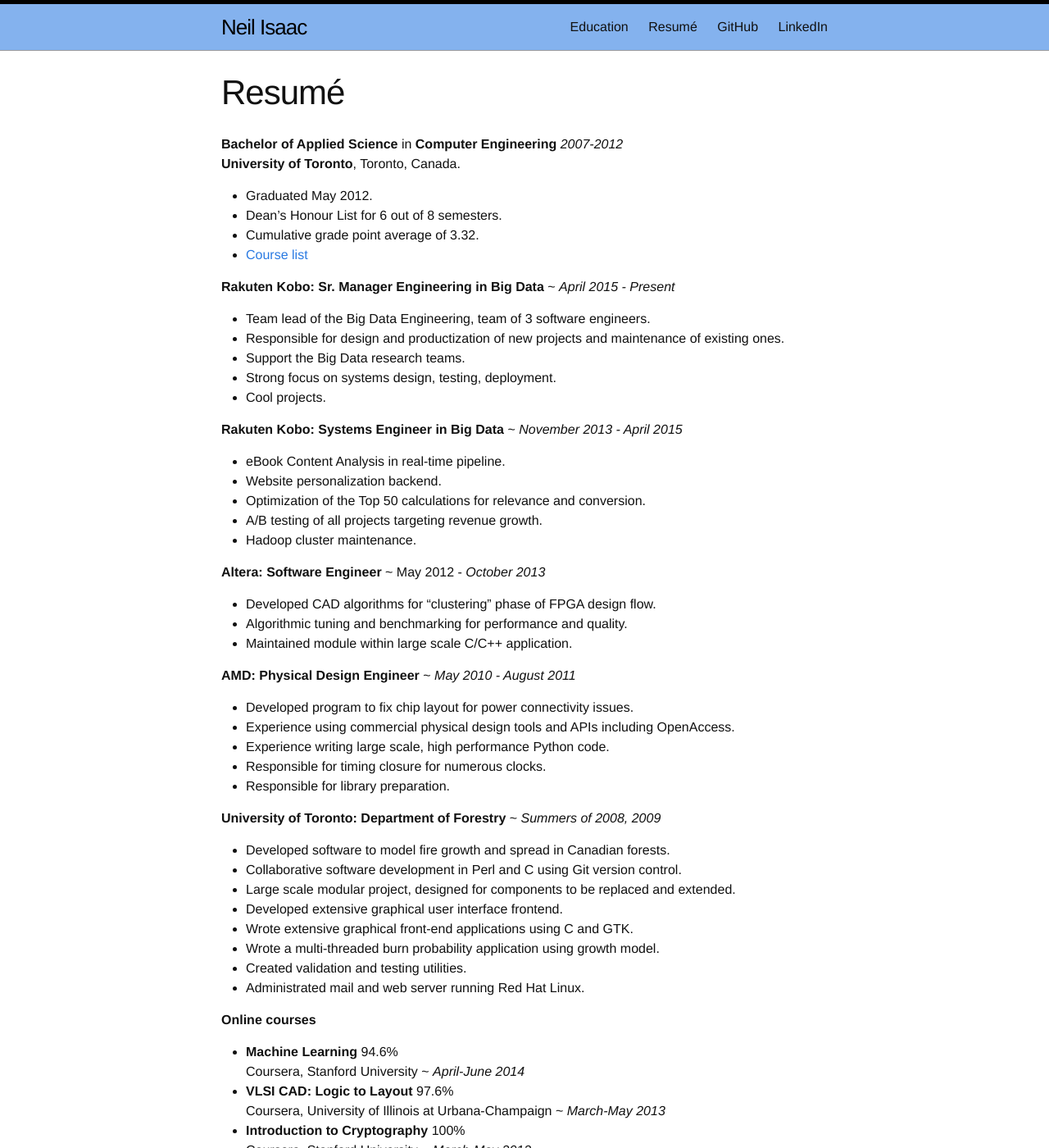
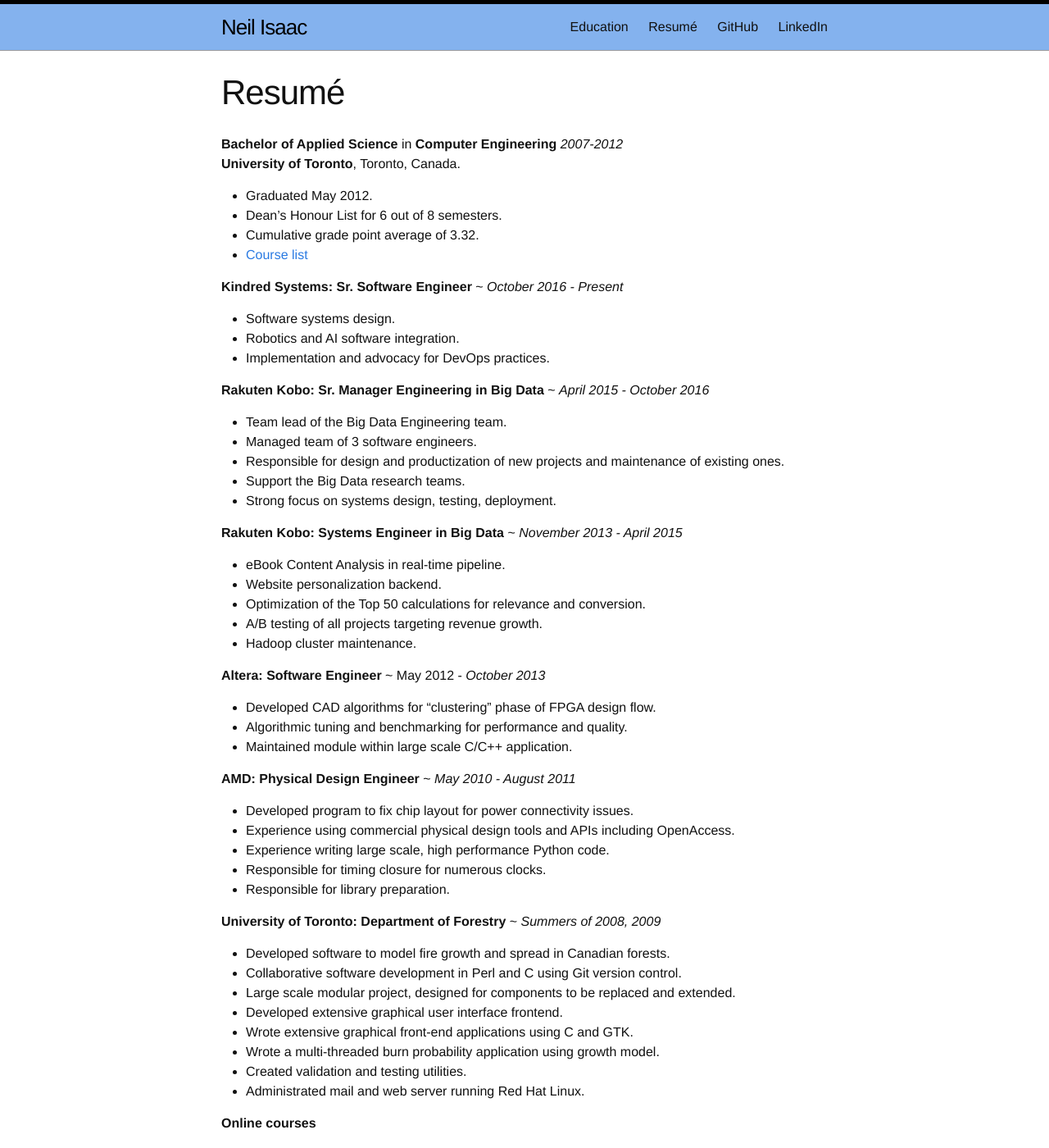
Before and after one commit to neilisaac/neilisaac.github.io, a Jekyll site: the page built from resume.md, in a window 1280 px wide and 1400 px high. Shown: the whole window at 82% size. Built offline with Jekyll 4.4.1, drawn with Linux system fonts in a browser that asks for light colours; some of the changed text lies outside the part shown.

Commit message:
Add current job

```diff
--- a/resume.md
+++ b/resume.md
@@ -12,13 +12,19 @@
  * Cumulative grade point average of 3.32.
  * [Course list](/education)
 
-**Rakuten Kobo: Sr. Manager Engineering in Big Data** ~ *April 2015 - Present*
+**Kindred Systems: Sr. Software Engineer** ~ *October 2016 - Present*
 
- * Team lead of the Big Data Engineering, team of 3 software engineers.
+ * Software systems design.
+ * Robotics and AI software integration.
+ * Implementation and advocacy for DevOps practices.
+
+**Rakuten Kobo: Sr. Manager Engineering in Big Data** ~ *April 2015 - October 2016*
+
+ * Team lead of the Big Data Engineering team.
+ * Managed team of 3 software engineers.
  * Responsible for design and productization of new projects and maintenance of existing ones.
  * Support the Big Data research teams.
  * Strong focus on systems design, testing, deployment.
- * Cool projects.
 
 **Rakuten Kobo: Systems Engineer in Big Data** ~ *November 2013 - April 2015*
 
```
Also changed, not shown: other parts of resume.md (+1 -1 lines).
